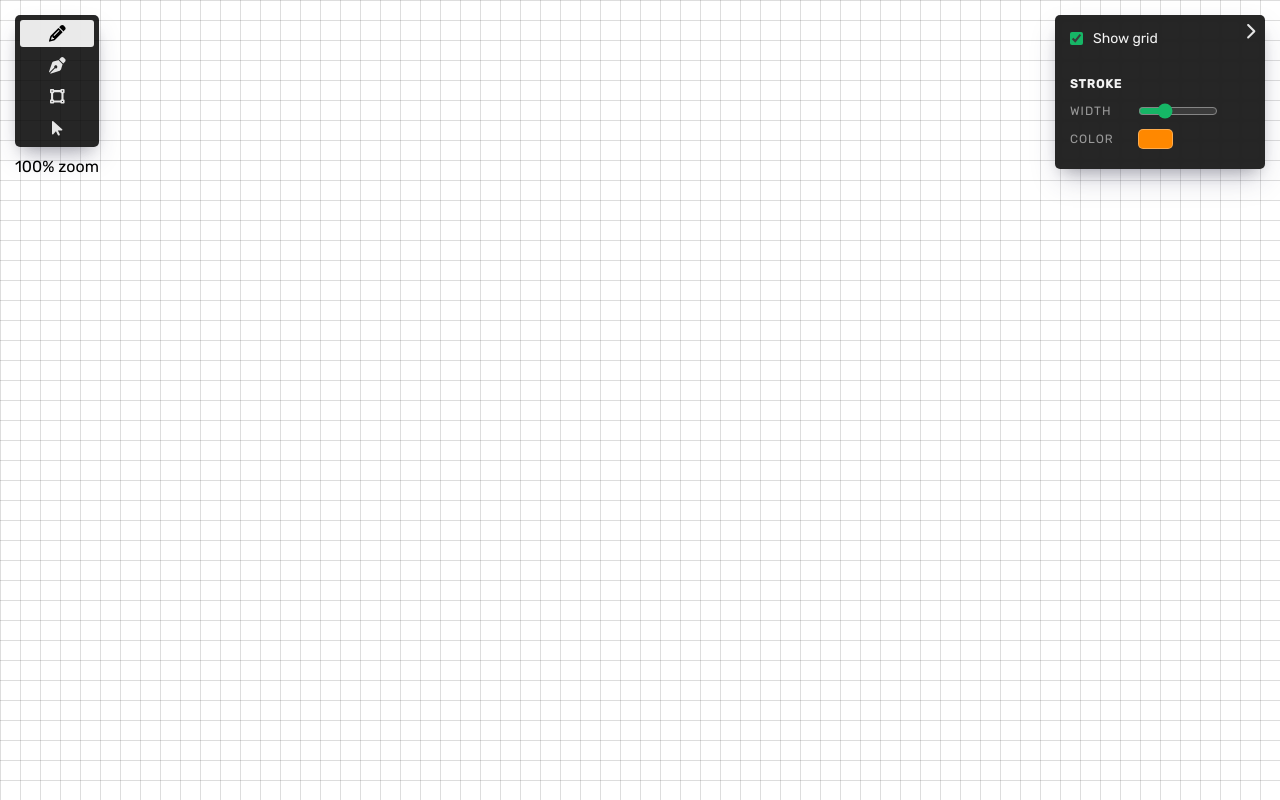
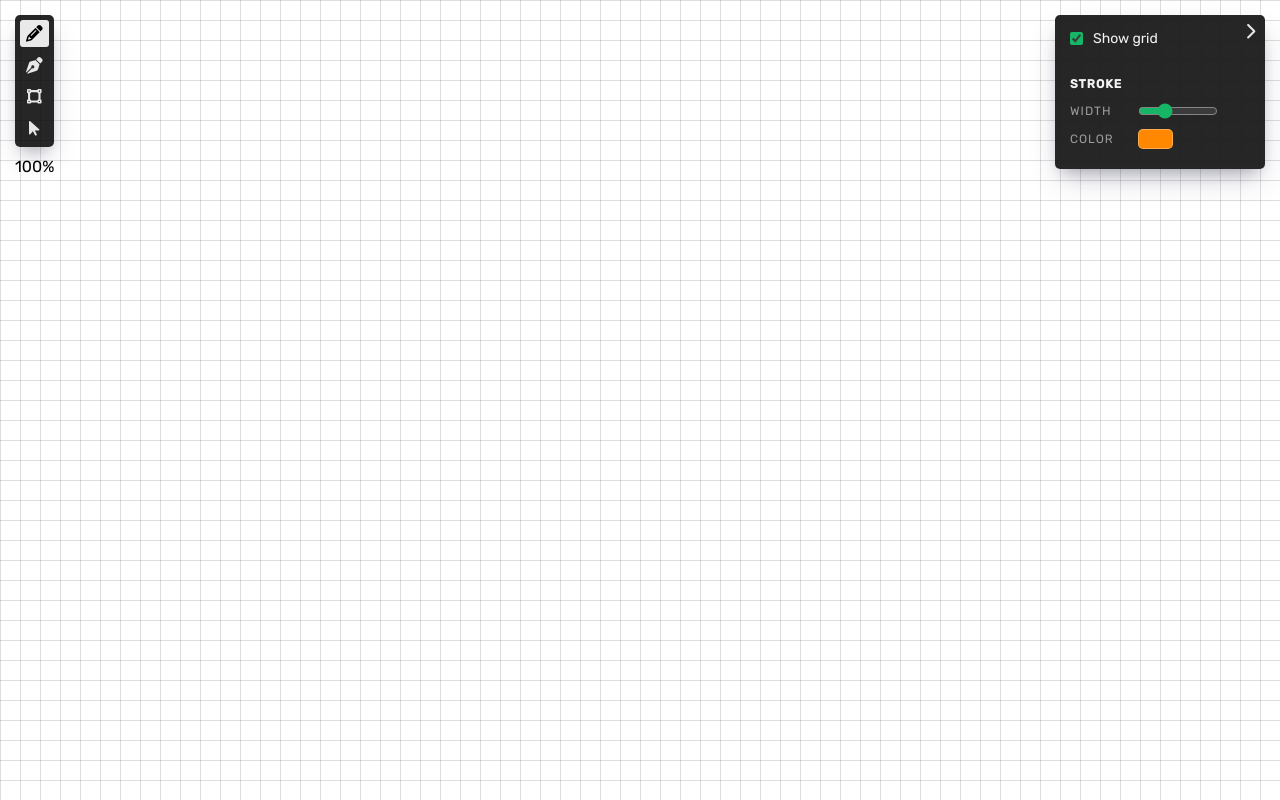
Before and after one commit to pablosca/minlines, a React (Create React App) app: page / in a window 1280 px wide. Built offline with nearby package versions, Linux system fonts and the light colour scheme.

Commit message:
Remove extra text

```diff
--- a/src/ToolBar.js
+++ b/src/ToolBar.js
@@ -39,7 +39,7 @@ export default function ToolBar() {
         </button>
       }
 
-      {zoom.scale !== 0 && `${ parseInt(100 / zoom.scale) }% zoom`}
+      {zoom.scale !== 0 && `${ parseInt(100 / zoom.scale) }%`}
     </nav>
   );
 }
```
